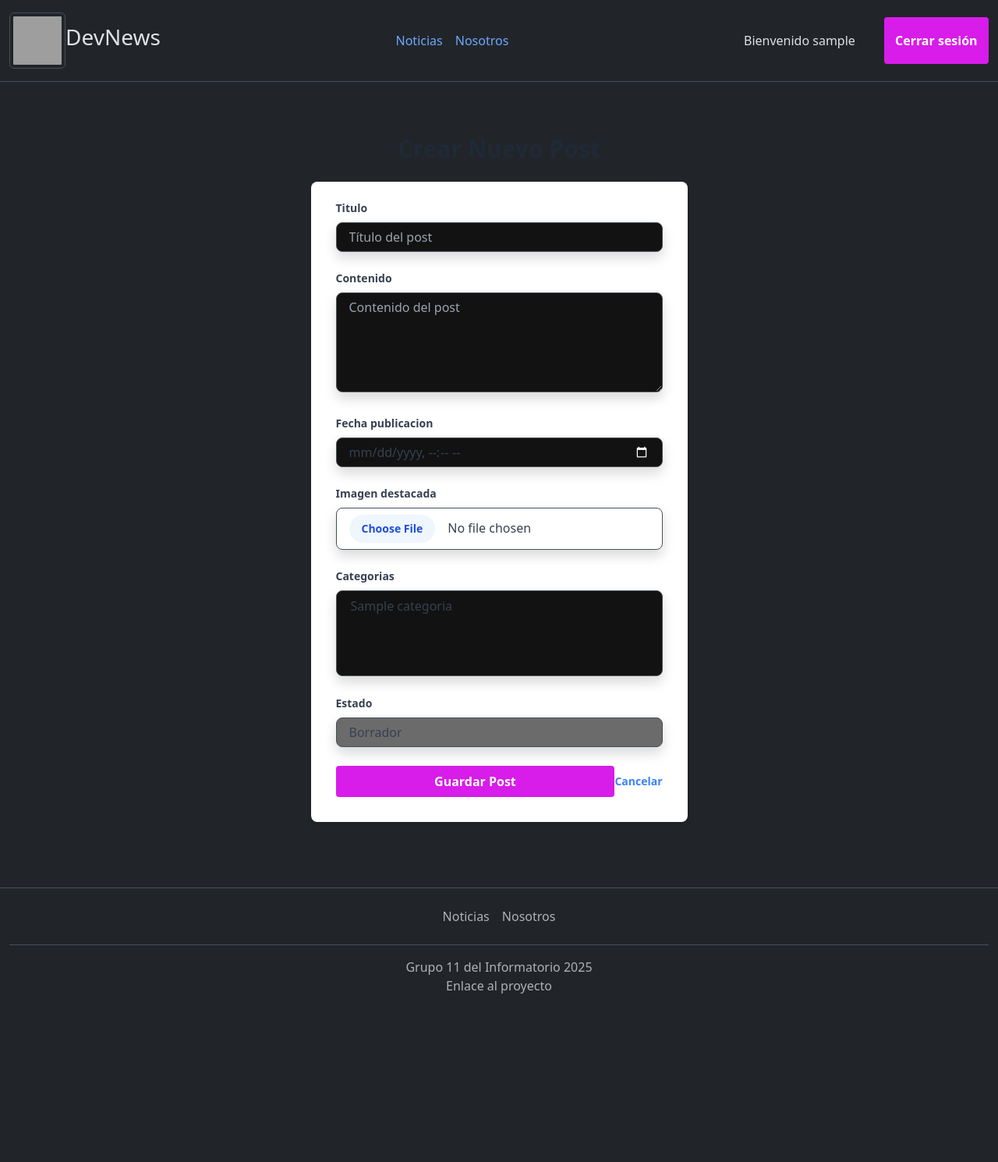
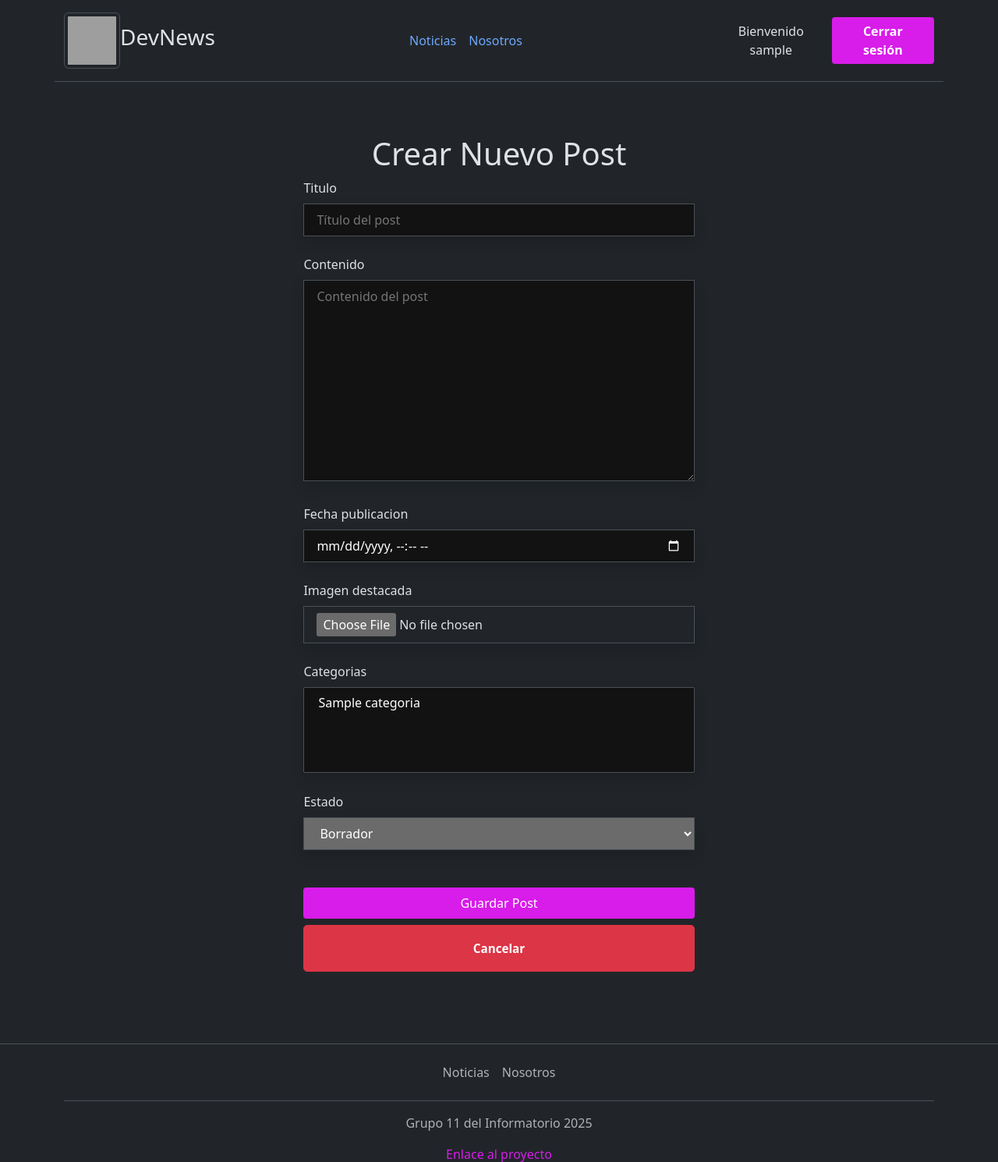
Before and after one commit to emyypg/blog, a Django app: page /add_post in a window 1280 px wide. Shown: the top 1490 px of the page at 78% size. Before the commit the page ends 1274 px from the top, so only its background shows below. Run offline with Django 5.2, Linux system fonts and the light colour scheme; a user stored in the database is signed in; tables that the repository leaves empty hold one stand-in row (values such as "Sample post"); some libraries are stand-ins or nearby versions; grey boxes are pictures that could not be loaded.

Commit message:
Cambio estetico en agregar post, y vtn mg abajo de post

```diff
--- a/templates/news/agregar_post.html
+++ b/templates/news/agregar_post.html
@@ -5,9 +5,9 @@
 
 {% block content %}
 <div class="container mx-auto p-4 max-w-2xl">
-    <h1 class="text-3xl font-bold text-gray-800 mb-6 text-center">Crear Nuevo Post</h1>
+    <h1 class="text-3xl font-bold mb-6 text-center">Crear Nuevo Post</h1>
 
-    <form method="post" enctype="multipart/form-data" class="bg-white shadow-md rounded-lg px-8 pt-6 pb-8 mb-4">
+    <form method="post" enctype="multipart/form-data" class=" shadow-md rounded-lg px-8 pt-6 pb-8 mb-4">
         {% csrf_token %}
 
         {% if form.non_field_errors %}
@@ -23,7 +23,7 @@
         {% endif %}
 
         <div class="mb-4">
-            <label for="{{ form.titulo.id_for_label }}" class="block text-gray-700 text-sm font-bold mb-2">
+            <label for="{{ form.titulo.id_for_label }}" class="block  text-sm font-bold mb-2">
                 {{ form.titulo.label }}
             </label>
             {{ form.titulo }}
@@ -35,7 +35,7 @@
         </div>
 
         <div class="mb-4">
-            <label for="{{ form.contenido.id_for_label }}" class="block text-gray-700 text-sm font-bold mb-2">
+            <label for="{{ form.contenido.id_for_label }}" class="block  text-sm font-bold mb-2">
                 {{ form.contenido.label }}
             </label>
             {{ form.contenido }}
@@ -47,7 +47,7 @@
         </div>
 
         <div class="mb-4">
-            <label for="{{ form.fecha_publicacion.id_for_label }}" class="block text-gray-700 text-sm font-bold mb-2">
+            <label for="{{ form.fecha_publicacion.id_for_label }}" class="block  text-sm font-bold mb-2">
                 {{ form.fecha_publicacion.label }}
             </label>
             {{ form.fecha_publicacion }}
@@ -59,7 +59,7 @@
         </div>
 
         <div class="mb-4">
-            <label for="{{ form.imagen_destacada.id_for_label }}" class="block text-gray-700 text-sm font-bold mb-2">
+            <label for="{{ form.imagen_destacada.id_for_label }}" class="block  text-sm font-bold mb-2">
                 {{ form.imagen_destacada.label }}
             </label>
             {{ form.imagen_destacada }}
@@ -71,7 +71,7 @@
         </div>
 
         <div class="mb-4">
-            <label for="{{ form.categorias.id_for_label }}" class="block text-gray-700 text-sm font-bold mb-2">
+            <label for="{{ form.categorias.id_for_label }}" class="block  text-sm font-bold mb-2">
                 {{ form.categorias.label }}
             </label>
             {{ form.categorias }}
@@ -84,7 +84,7 @@
 
         {# Nuevo campo para el estado #}
         <div class="mb-6">
-            <label for="{{ form.estado.id_for_label }}" class="block text-gray-700 text-sm font-bold mb-2">
+            <label for="{{ form.estado.id_for_label }}" class="block  text-sm font-bold mb-2">
                 {{ form.estado.label }}
             </label>
             {{ form.estado }}
@@ -96,15 +96,15 @@
         </div>
 
         <div class="flex items-center justify-between">
-            <button type="submit" class="bg-blue-500 hover:bg-blue-700 text-white font-bold py-2 px-4 rounded-full focus:outline-none focus:shadow-outline">
+            <button type="submit" class="bg-blue-500 hover:bg-blue-700 text-white font-bold mt-5 py-2 px-4 rounded-full focus:outline-none focus:shadow-outline">
                 Guardar Post
             </button>
-            <a href="{% url 'news:home' %}" class="inline-block align-baseline font-bold text-sm text-blue-500 hover:text-blue-800">
+            <button href="{% url 'news:home' %}" class="btn  btn-danger my-2" style="width:100%;">
                 Cancelar
-            </a>
+            </button>
         </div>
     </form>
 </div>
 
-<script src="https://cdn.tailwindcss.com"></script>
+{% comment %} <script src="https://cdn.tailwindcss.com"></script>  {% endcomment %}
 {% endblock content %}
```
Also changed, not shown: templates/news/detalle_post.html (+21 -19 lines).
